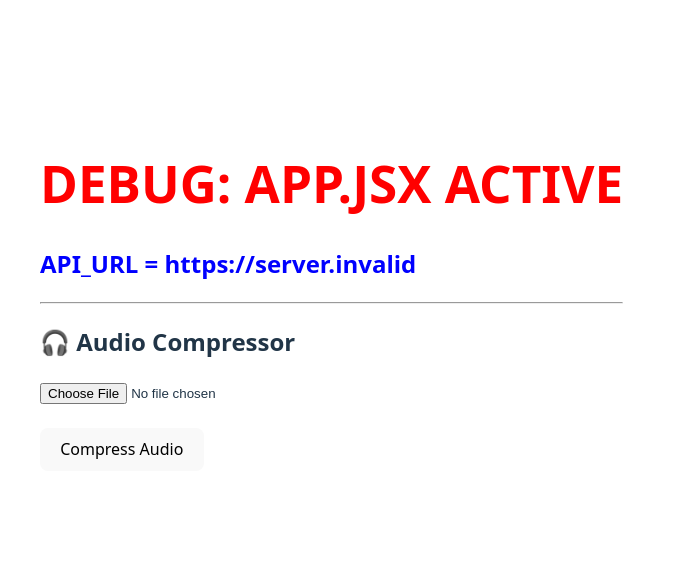
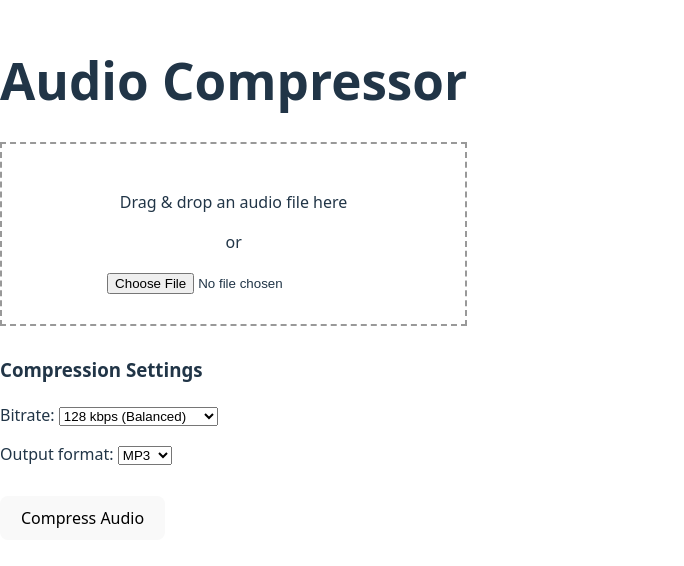
Before and after one commit to arishashiraz/Audio-website, a React (Vite) app in the folder react/audio-compressor-react/: page / in a window 1280 px wide. Shown: the part 104-670 px from the top of the page, without its empty margins (0-684 px from the left). Built offline with nearby package versions, Linux system fonts and the light colour scheme; no server answers.

Commit message:
bacend and frontend

```diff
--- a/react/audio-compressor-react/src/App.jsx
+++ b/react/audio-compressor-react/src/App.jsx
@@ -1,72 +1,78 @@
 import { useState } from "react";
+import UploadBox from "./components/UploadBox";
+import Controls from "./components/Controls";
 
 function App() {
   const [file, setFile] = useState(null);
-  const [loading, setLoading] = useState(false);
+  const [bitrate, setBitrate] = useState("128k");
+  const [format, setFormat] = useState("mp3");
+  const [status, setStatus] = useState("");
   const [error, setError] = useState("");
-  const [responseText, setResponseText] = useState("");
 
   const API_URL = import.meta.env.VITE_API_URL;
 
-  const compressAudio = async () => {
-    console.log("Compress button clicked");
-
+  const handleCompress = async () => {
     if (!file) {
-      setError("No file selected");
+      setError("Please upload an audio file");
       return;
     }
 
-    setLoading(true);
     setError("");
-    setResponseText("");
+    setStatus("Uploading...");
 
     const formData = new FormData();
     formData.append("audio", file);
+    formData.append("bitrate", bitrate);
+    formData.append("format", format);
 
     try {
-      const res = await fetch(`${API_URL}/compress`, {
+      const response = await fetch(`${API_URL}/compress`, {
         method: "POST",
         body: formData,
       });
 
-      const text = await res.text();
+      if (!response.ok) {
+        throw new Error("Compression failed");
+      }
 
-      console.log("API response:", text);
-      setResponseText(text);
+      const text = await response.text();
+      setStatus(`Server response: ${text}`);
     } catch (err) {
       console.error(err);
-      setError("Request failed");
-    } finally {
-      setLoading(false);
+      setError("Failed to connect to server");
+      setStatus("");
     }
   };
 
   return (
-    <div style={{ padding: 40 }}>
-      <h1 style={{ color: "red" }}>DEBUG: APP.JSX ACTIVE</h1>
-      <h2 style={{ color: "blue" }}>API_URL = {API_URL}</h2>
+    <div style={{ maxWidth: "600px", margin: "40px auto" }}>
+      <h1>Audio Compressor</h1>
 
-      <hr />
+      <UploadBox onFileSelect={setFile} />
 
-      <h2>🎧 Audio Compressor</h2>
+      {file && (
+        <div style={{ marginTop: "20px" }}>
+          <p><b>File name:</b> {file.name}</p>
+          <p><b>File size:</b> {(file.size / 1024 / 1024).toFixed(2)} MB</p>
+        </div>
+      )}
 
-      <input
-        type="file"
-        accept="audio/*"
-        onChange={(e) => setFile(e.target.files[0])}
+      <Controls
+        bitrate={bitrate}
+        setBitrate={setBitrate}
+        format={format}
+        setFormat={setFormat}
       />
 
-      <br />
-      <br />
-
-      <button onClick={compressAudio} disabled={loading}>
-        {loading ? "Uploading..." : "Compress Audio"}
+      <button
+        onClick={handleCompress}
+        style={{ marginTop: "30px", padding: "10px 20px" }}
+      >
+        Compress Audio
       </button>
 
+      {status && <p style={{ color: "green" }}>{status}</p>}
       {error && <p style={{ color: "red" }}>{error}</p>}
-      {responseText && (
-        <p style={{ color: "green" }}>Server response: {responseText}</p>
-      )}
     </div>
   );
 }
--- /dev/null
+++ b/react/audio-compressor-react/src/components/Controls.jsx
@@ -0,0 +1,41 @@
+function Controls({ bitrate, setBitrate, format, setFormat }) {
+  return (
+    <div style={{ marginTop: "30px" }}>
+      <h3>Compression Settings</h3>
+
+      {/* Bitrate selection */}
+      <div style={{ marginBottom: "15px" }}>
+        <label>
+          Bitrate:&nbsp;
+          <select
+            value={bitrate}
+            onChange={(e) => setBitrate(e.target.value)}
+          >
+            <option value="64k">64 kbps (Very small)</option>
+            <option value="96k">96 kbps (Small)</option>
+            <option value="128k">128 kbps (Balanced)</option>
+            <option value="192k">192 kbps (High quality)</option>
+          </select>
+        </label>
+      </div>
+
+      {/* Output format selection */}
+      <div>
+        <label>
+          Output format:&nbsp;
+          <select
+            value={format}
+            onChange={(e) => setFormat(e.target.value)}
+          >
+            <option value="mp3">MP3</option>
+            <option value="aac">AAC</option>
+            <option value="ogg">OGG</option>
+            <option value="wav">WAV</option>
+          </select>
+        </label>
+      </div>
+    </div>
+  );
+}
+
+export default Controls;
--- /dev/null
+++ b/react/audio-compressor-react/src/components/UploadBox.jsx
@@ -0,0 +1,71 @@
+import { useState } from "react";
+
+function UploadBox({ onFileSelect }) {
+  const [isDragging, setIsDragging] = useState(false);
+  const [error, setError] = useState("");
+
+  const handleDragOver = (e) => {
+    e.preventDefault();
+    setIsDragging(true);
+  };
+
+  const handleDragLeave = () => {
+    setIsDragging(false);
+  };
+
+  const handleDrop = (e) => {
+    e.preventDefault();
+    setIsDragging(false);
+    setError("");
+
+    const droppedFile = e.dataTransfer.files[0];
+
+    if (!droppedFile) return;
+
+    if (!droppedFile.type.startsWith("audio/")) {
+      setError("Please upload an audio file");
+      return;
+    }
+
+    onFileSelect(droppedFile);
+  };
+
+  const handleFileSelect = (e) => {
+    setError("");
+    const selectedFile = e.target.files[0];
+
+    if (!selectedFile) return;
+
+    if (!selectedFile.type.startsWith("audio/")) {
+      setError("Please upload an audio file");
+      return;
+    }
+
+    onFileSelect(selectedFile);
+  };
+
+  return (
+    <div>
+      <div
+        onDragOver={handleDragOver}
+        onDragLeave={handleDragLeave}
+        onDrop={handleDrop}
+        style={{
+          border: "2px dashed #999",
+          padding: "30px",
+          textAlign: "center",
+          backgroundColor: isDragging ? "#f0f8ff" : "transparent",
+          cursor: "pointer",
+        }}
+      >
+        <p>Drag & drop an audio file here</p>
+        <p>or</p>
+        <input type="file" accept="audio/*" onChange={handleFileSelect} />
+      </div>
+
+      {error && <p style={{ color: "red" }}>{error}</p>}
+    </div>
+  );
+}
+
+export default UploadBox;
```
